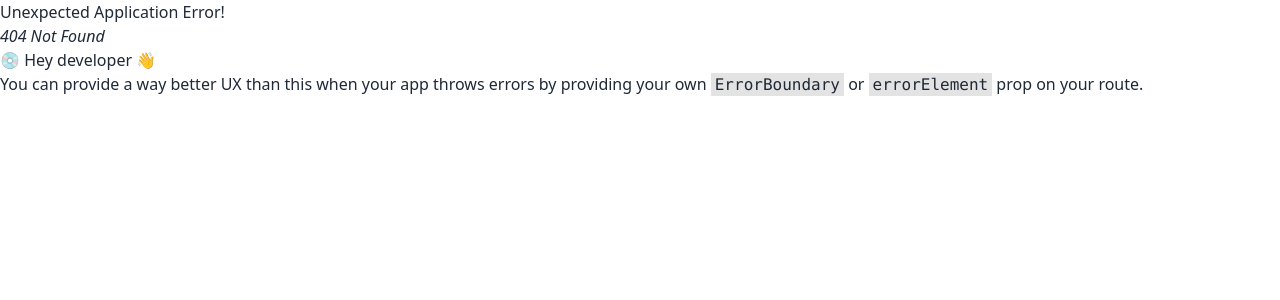
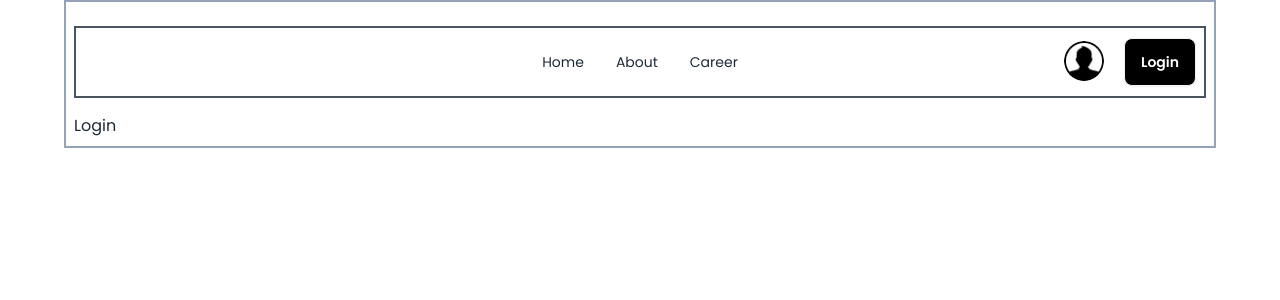
Before and after one commit to oworkmahade/React-Dragon-News-Auth, a React (Vite) app: page /login in a window 1280 px wide. Before the commit this address had no page. Shown: the top 300 px of the page. Built offline with nearby package versions, Linux system fonts and the light colour scheme; a web font is replaced by a local one.

Commit message:
commited

```diff
--- /dev/null
+++ b/src/pages/Login/Login.jsx
@@ -0,0 +1,12 @@
+import Navbar from "../Shared/Navbar/Navbar";
+
+function Login() {
+  return (
+    <div>
+      <Navbar></Navbar>
+      Login
+    </div>
+  );
+}
+
+export default Login;
--- a/src/pages/Shared/Navbar/Navbar.jsx
+++ b/src/pages/Shared/Navbar/Navbar.jsx
@@ -61,7 +61,7 @@ const Navbar = () => {
             </label>
           </div>
           <div>
-            <Link>
+            <Link to="/login">
               <button className="text-white bg-black btn">Login</button>
             </Link>
           </div>
--- a/src/routes/Router.jsx
+++ b/src/routes/Router.jsx
@@ -4,6 +4,7 @@ import Home from "../pages/Home/Home";
 import About from "../pages/About/About";
 import Career from "../pages/Career/Career";
 import CategoryDetails from "../pages/CategoryDetails/categoryDetails";
+import Login from "../pages/Login/Login";
 
 const router = createBrowserRouter([
   {
@@ -26,6 +27,10 @@ const router = createBrowserRouter([
         path: "/categoryDetails/:id",
         element: <CategoryDetails></CategoryDetails>,
       },
+      {
+        path: "/login",
+        element: <Login></Login>,
+      },
     ],
   },
 ]);
```
